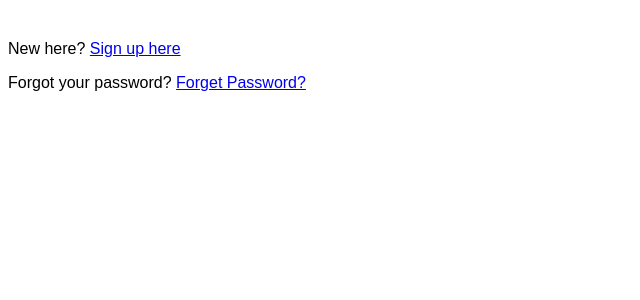
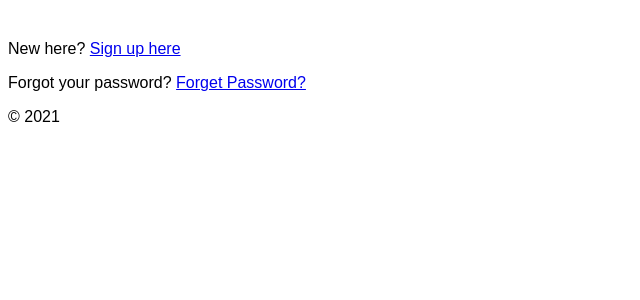
Before and after one commit to mingzhi987/ABCinema, a PHP site: page /Users/login.php in a window 1280 px wide. Shown: the part 218-518 px from the top of the page, without its empty margins (0-640 px from the left). Run offline with PHP 8.4, Linux system fonts and the light colour scheme.

Commit message:
added more nonsene

```diff
--- a/login.php
+++ b/login.php
@@ -24,8 +24,6 @@ $conn->close();
     <link rel="stylesheet" href="all_styles.css">
 </head>
 <body>
-
-
     <div class="header-content" style="text-align: center;">
         <h2>Sign In / Sign Up</h2>
 
@@ -59,7 +57,9 @@ $conn->close();
         <p>Forgot your password? <a href="#" id="forget_password">Forget Password?</a></p>
     </div>
 
-
+    <div class="footer-content">
+        <p>&copy; 2021</p>
+    </div>
 
 
     <?php
```
